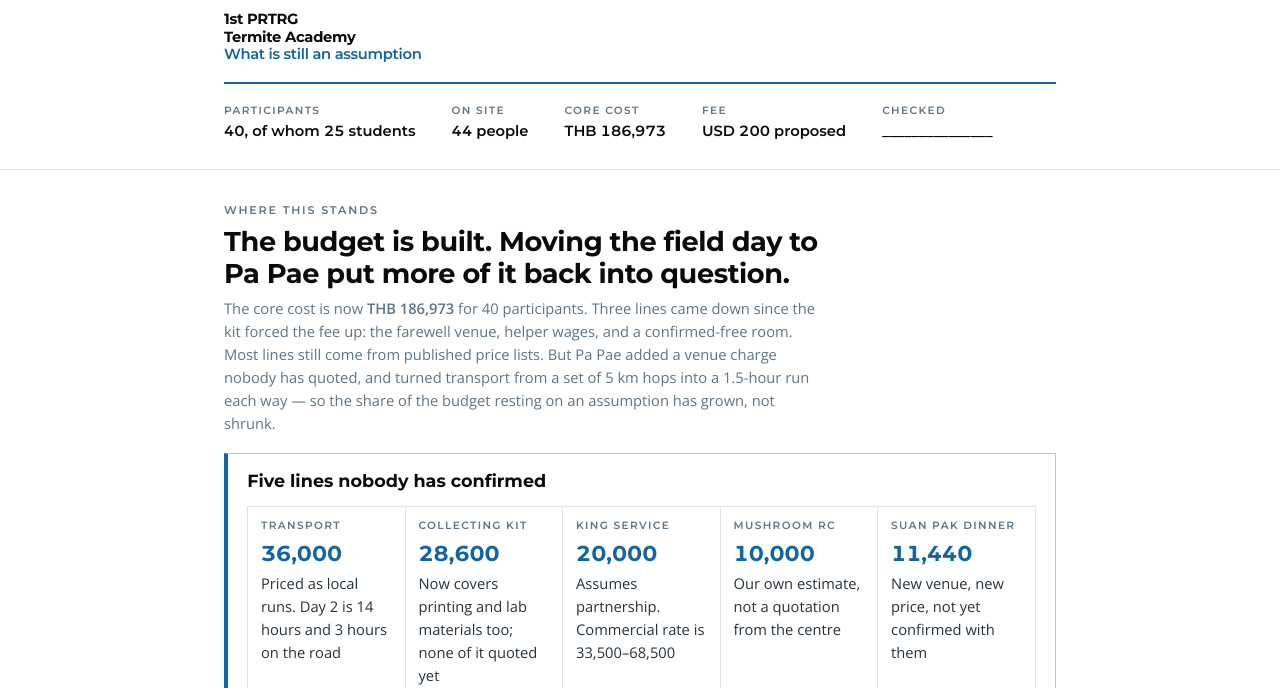
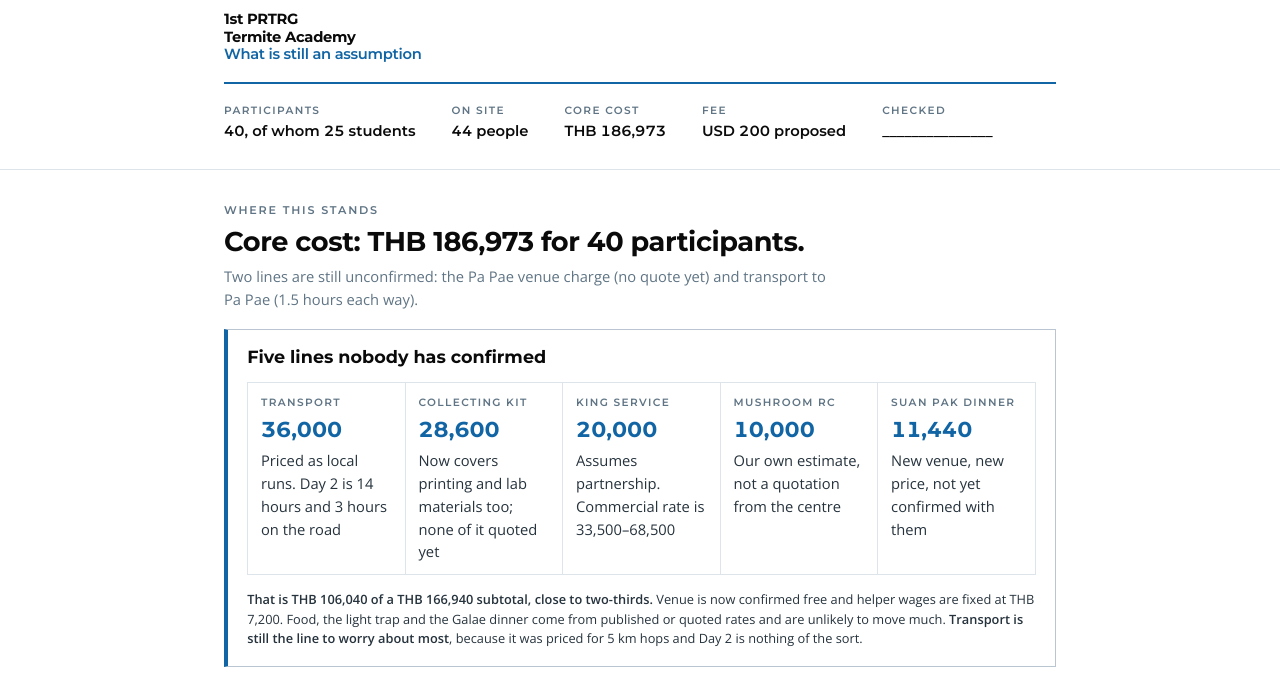
Before and after one commit to TermCIC/PRTRG-Termite-Academy, a plain HTML site: page Termite_Academy_Cost_Worksheet.html in a window 1280 px wide. Shown: the part 112-800 px from the top of the page. Drawn offline with nearby package versions, Linux system fonts and the light colour scheme.

Commit message:
Update Termite_Academy_Cost_Worksheet.html

```diff
--- a/Termite_Academy_Cost_Worksheet.html
+++ b/Termite_Academy_Cost_Worksheet.html
@@ -167,8 +167,8 @@ footer{background:var(--surface);border-top:2px solid var(--blue);padding-block:
   <div class="wrap">
     <div class="sec-head">
       <p class="eyebrow">Where this stands</p>
-      <h2>The budget is built. Moving the field day to Pa Pae put more of it back into question.</h2>
-      <p>The core cost is now <strong>THB 186,973</strong> for 40 participants. Three lines came down since the kit forced the fee up: the farewell venue, helper wages, and a confirmed-free room. Most lines still come from published price lists. But Pa Pae added a venue charge nobody has quoted, and turned transport from a set of 5 km hops into a 1.5-hour run each way &mdash; so the share of the budget resting on an assumption has grown, not shrunk.</p>
+      <h2>Core cost: THB 186,973 for 40 participants.</h2>
+      <p>Two lines are still unconfirmed: the Pa Pae venue charge (no quote yet) and transport to Pa Pae (1.5 hours each way).</p>
     </div>
 
     <div class="basis">
```
